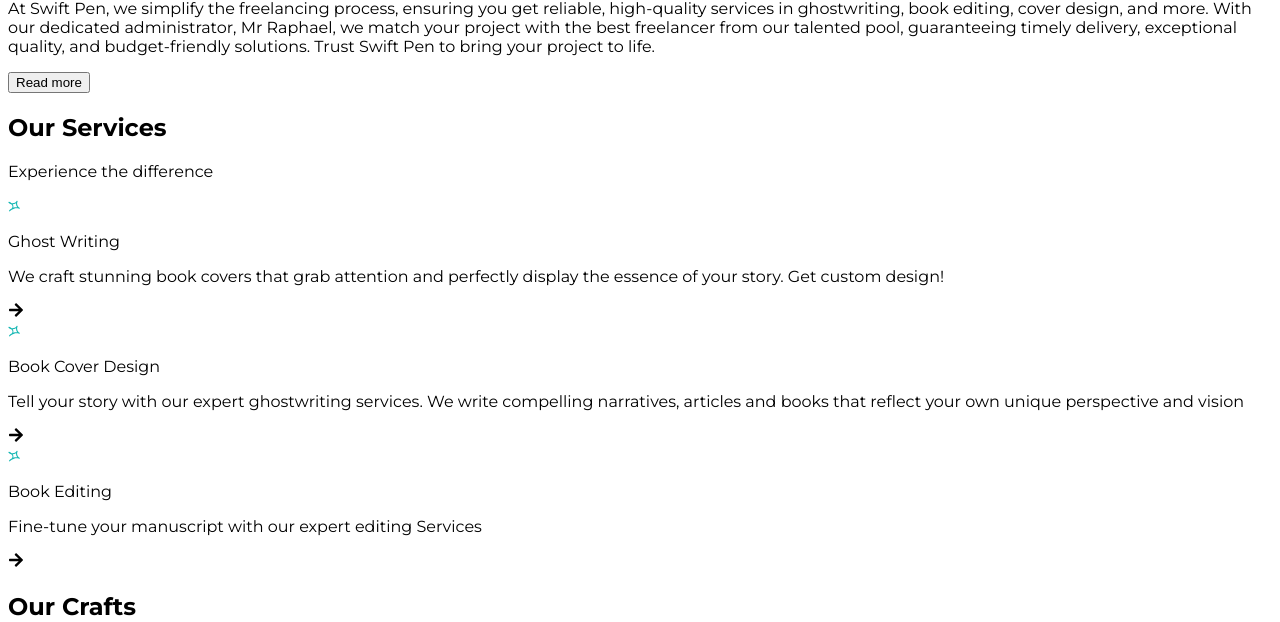
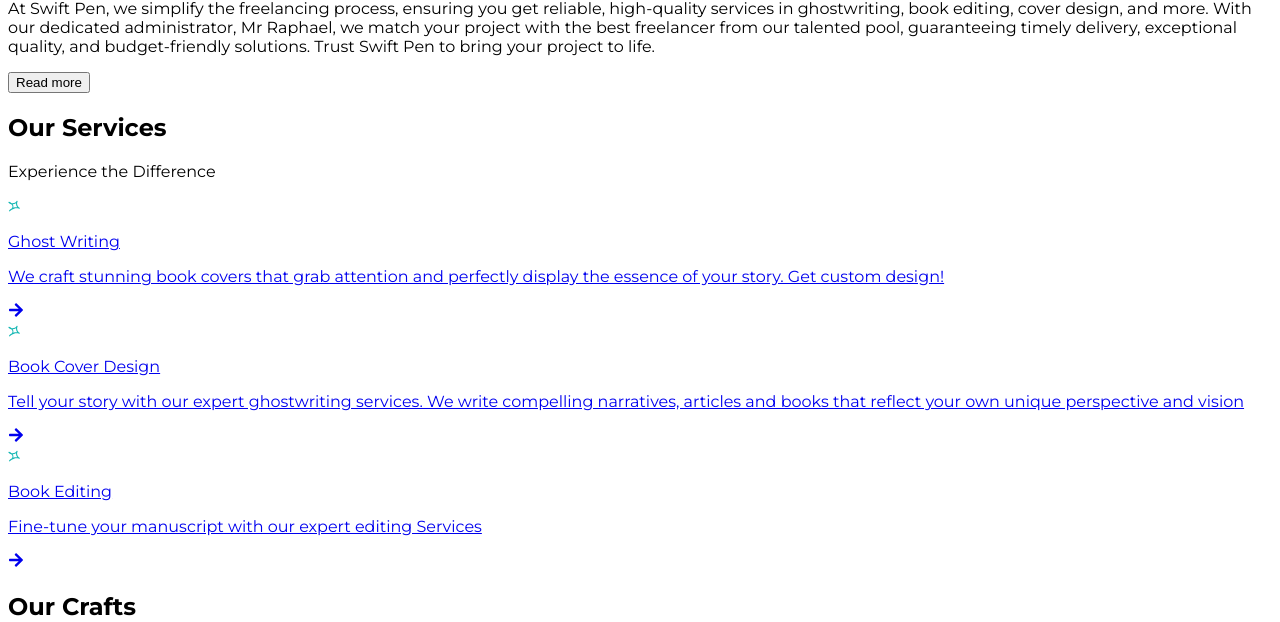
Before and after one commit to techmad60/Swift-Pen, a Next.js app: page / in a window 1280 px wide. Shown: the part 1033-1655 px from the top of the page. Built offline with nearby package versions, Linux system fonts and the light colour scheme.

Commit message:
Sabbaoth

```diff
--- a/app/globals.css
+++ b/app/globals.css
@@ -1,6 +1,10 @@
 @tailwind base;
 @tailwind components;
 @tailwind utilities;
+
+html {
+  scroll-behavior: smooth;
+}
 
 /* :root {
   --background: #ffffff;
--- a/app/login/layout.tsx
+++ b/app/login/layout.tsx
@@ -1,7 +1,7 @@
 // /app/login/layout.tsx
 export default function ServicesLayout({ children }: { children: React.ReactNode }) {
     return (
-      <div className="ogin-container min-h-screen flex flex-col justify-center items-center bg-white">
+      <div className="ogin-container min-h-screen flex flex-col justify-center items-center bg-white scroll-smooth">
         {children}
       </div>
     );
--- a/app/services/page.tsx
+++ b/app/services/page.tsx
@@ -18,7 +18,7 @@
                         height={12}
                         alt="Hero Image"
                         />
-                        <h2 className="text-text-color-one text-center text-lg lg:text-start tracking-widest font-medium">GHOST WRITING SERVICES</h2>
+                        <h2 className="text-text-color-one text-center text-lg lg:text-start tracking-widest font-medium" id="ghost-writing">GHOST WRITING SERVICES</h2>
                     </div>
                     <p className="px-6 py-4">Bring your story to life without lifting a pen. Our professional ghostwriting services are designed to transform your ideas into well-crafted narratives that resonate with your target audience.</p>
                     <p className="px-6 py-4"><span className="text-text-color-one font-medium">Full-Length Books</span> <br /> From fiction to non-fiction, we deliver complete books that capture your unique voice.</p>
@@ -37,7 +37,7 @@
                             height={12}
                             alt="Hero Image"
                             />
-                            <h2 className="text-text-color-one text-center text-lg lg:text-start tracking-widest font-medium">BOOK EDITING SERVICES</h2>
+                            <h2 className="text-text-color-one text-center text-lg lg:text-start tracking-widest font-medium" id="book-editing">BOOK EDITING SERVICES</h2>
 
                         </div>
                         <p className="px-6 py-4">Perfect your manuscript with our thorough editing services. We offer various levels of editing to meet your specific needs, ensuring your work is polished and publication-ready.</p>
@@ -59,7 +59,7 @@
                             height={12}
                             alt="Hero Image"
                             />
-                            <h2 className="text-text-color-one text-center text-lg lg:text-start tracking-widest font-medium">BOOK COVER DESIGN</h2>
+                            <h2 className="text-text-color-one text-center text-lg lg:text-start tracking-widest font-medium" id="book-cover">BOOK COVER DESIGN</h2>
                         </div>
                         <p className="px-6 py-4">Your book&apos;s cover is its first impression. Our design team creates visually appealing and marketable covers that entice readers to pick up your book.</p>
                         <p className="px-6 py-4"><span className="text-text-color-one font-medium">Custom Cover Design</span> <br /> Bespoke designs that reflect your book&apos;s genre and tone.</p>
--- a/components/Main.tsx
+++ b/components/Main.tsx
@@ -1,6 +1,7 @@
 import Image from "next/image";
 import { montsy, merri, changa } from "@/fonts/fonts";
 import { FaArrowRight } from "react-icons/fa";
+import Link from "next/link";
 
 export default function Main () {
     return (
@@ -43,16 +44,21 @@
                         <p className={`${changa.className} text-4xl pl-12 leading-none lg:text-8xl lg:pl-0`}>&quot;</p>
                         <p className="text-xs px-8 text-center text-text-color-two lg:text-start lg:px-0 lg:text-lg lg:w-[470px]">At Swift Pen, we simplify the freelancing process, ensuring you get reliable, high-quality services in ghostwriting, book editing, cover design, and more. With our dedicated administrator, Mr Raphael, we match your project with the best freelancer from our talented pool, guaranteeing timely delivery, exceptional quality, and budget-friendly solutions. Trust Swift Pen to bring your project to life.</p>
                     </div>
+                    <Link href="/about">
                         <button className="text-xs text-text-color-three border-b border-text-color-three pb-2 mt-8 lg:self-end lg:text-lg">Read more</button>
+                    </Link>
+
                 </div>
             </section>
 
 
             <section className="flex flex-col justify-center items-center py-8 px-6 bg-dot-pattern lg:px-16">
                 <h2 className="text-h2-color tracking-[0.4em] text-xs pt-4">Our Services</h2>
-                <p className="text-text-color-five lg:text-2xl">Experience the difference</p>
-                <div className="py-4 px-6 flex flex-col space-y-12 w-full lg:flex-row lg:space-y-0 lg:mt-12 max-w-5xl space-x-4">
-                    <div className="flex flex-col items-center justify-center gap-4 mt-4 w-full bg-white p-3 self-center shadow-md lg:mt-0 h-[18rem] rounded-md">
+                <p className="text-text-color-five lg:text-2xl">Experience the Difference</p>
+                <div className="py-4 px-6 flex flex-col space-y-12 w-full lg:grid lg:grid-cols-3 lg:space-y-0 lg:mt-12 max-w-5xl space-x-4">
+
+                    <Link href="/services#ghost-writing">
+                        <div className="flex flex-col items-center justify-center gap-4 mt-4 w-full bg-white p-3 self-center shadow-md lg:mt-0 h-[18rem] rounded-md duration-300 hover:bg-yellow-100">
                             <div className="flex items-center w-full gap-4 justify-center mt-4">
                                 <Image
                                 src={"/images/bullet.svg"}
@@ -67,7 +73,10 @@
                                 <FaArrowRight />
                             </div>
                         </div>
-                    <div className="flex flex-col items-center justify-center gap-4 mt-4 w-full bg-white p-4 self-center shadow-md lg:mt-0 h-[18rem] rounded-md">
+                    </Link>
+
+                    <Link href="/services#book-cover">
+                        <div className="flex flex-col items-center justify-center gap-4 mt-4 w-full bg-white p-4 self-center shadow-md lg:mt-0 h-[18rem] rounded-md duration-300 hover:bg-yellow-100">
                             <div className="flex items-center w-full gap-4 justify-center mt-4">
                                 <Image
                                 src={"/images/bullet.svg"}
@@ -82,7 +91,10 @@
                                 <FaArrowRight />
                             </div>
                         </div>
-                    <div className="flex flex-col items-center justify-center gap-4 mt-4 w-full bg-white p-4 self-center shadow-md lg:mt-0 h-[18rem] rounded-md">
+                    </Link>
+
+                    <Link href="/services#book-editing">
+                        <div className="flex flex-col items-center justify-center gap-4 mt-4 w-full bg-white p-4 self-center shadow-md lg:mt-0 h-[18rem] rounded-md duration-300 hover:bg-yellow-100">
                             <div className="flex items-center w-full gap-4 justify-center mt-4">
                                 <Image
                                 src={"/images/bullet.svg"}
@@ -97,6 +109,8 @@
                                 <FaArrowRight />
                             </div>
                         </div>
+                    </Link>
+
                 </div>
 
                 <div className="flex flex-col justify-center items-center mt-20 w-full">
@@ -132,7 +146,7 @@
             <section className="bg-btn-two-color">
                 <div className="flex flex-col items-center bg-curved-pattern py-12">
                     <h2 className="text-text-color-two tracking-[0.4em] text-xs ">TESTIMONIALS</h2>
-                    <p className="text-white">What they say about us</p>
+                    <p className="text-white lg:text-2xl">What they say about us</p>
                     <div className="text-h2-color flex flex-col items-center w-full lg:flex-row space-x-4 lg:justify-center">
                         <div className="bg-white items-center flex flex-col w-[259px] h-[326px] rounded-md mt-12 relative px-8  ">
                             <div className="rounded-full p-2 flex justify-center items-center bg-green-950  w-fit absolute -top-7">
```
Lines whose indentation alone changed are shown as unchanged.
